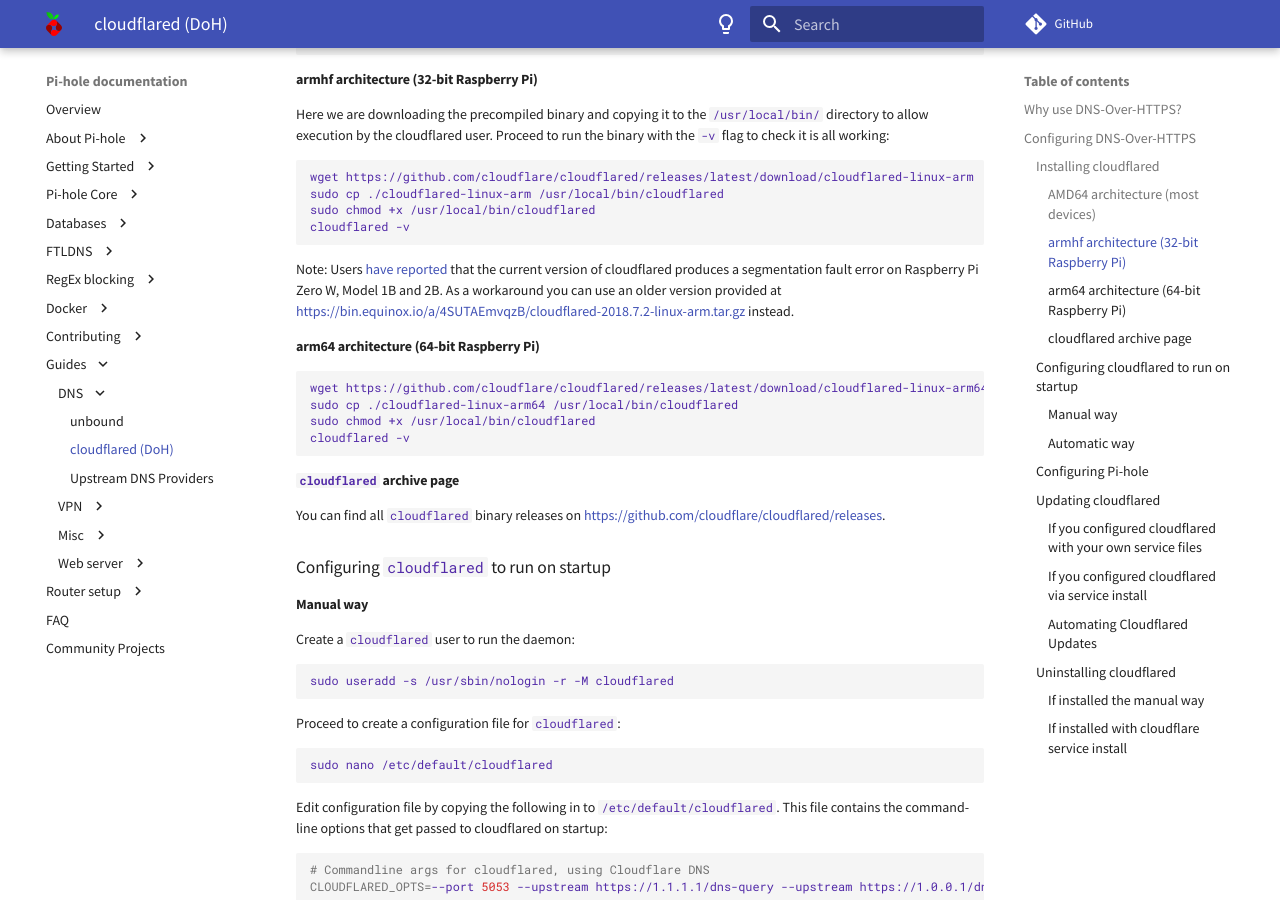
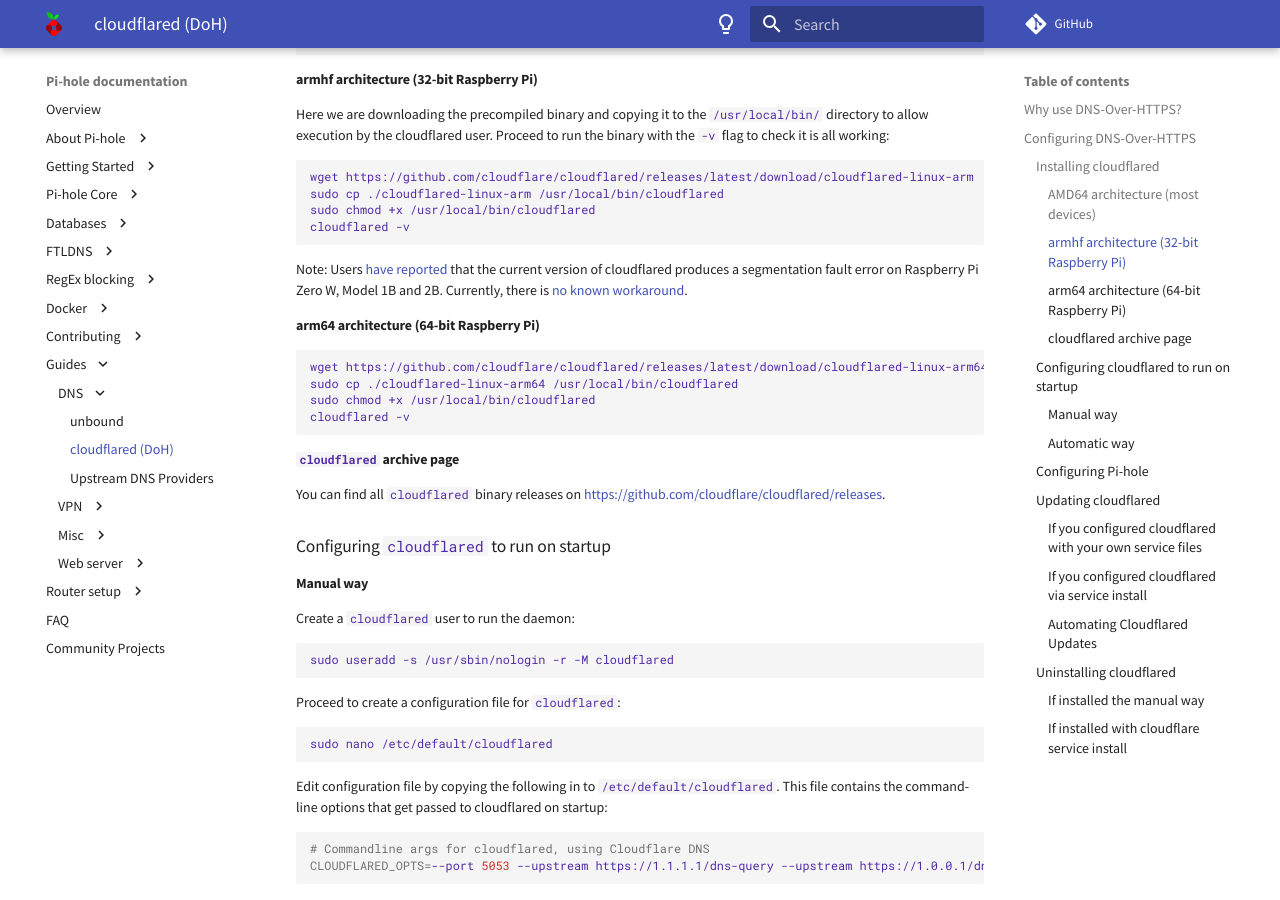
Before and after one commit to pi-hole/docs, an MkDocs documentation site: the page built from docs/guides/dns/cloudflared.md, in a window 1280 px wide and 900 px high, scrolled down 968 px. Built offline with MkDocs 1.6.1 and Material for MkDocs 9.7.7, drawn with Linux system fonts in a browser that asks for light colours; comment, search, counter and statistics services are not loaded.

Commit message:
Remove workaround link for cloudflared on arm32 devices
Signed-off-by: Christian König <ckoenig@posteo.de>

````diff
--- a/docs/guides/dns/cloudflared.md
+++ b/docs/guides/dns/cloudflared.md
@@ -46,7 +46,7 @@
 cloudflared -v
 ```
 
-Note: Users [have reported](https://github.com/cloudflare/cloudflared/issues/38) that the current version of cloudflared produces a segmentation fault error on Raspberry Pi Zero W, Model 1B and 2B. As a workaround you can use an older version provided at <https://bin.equinox.io/a/4SUTAEmvqzB/cloudflared-2018.7.2-linux-arm.tar.gz> instead.
+Note: Users [have reported](https://github.com/cloudflare/cloudflared/issues/38) that the current version of cloudflared produces a segmentation fault error on Raspberry Pi Zero W, Model 1B and 2B. Currently, there is [no known workaround](https://github.com/pi-hole/docs/issues/710).
 
 #### arm64 architecture (64-bit Raspberry Pi)
 
````
